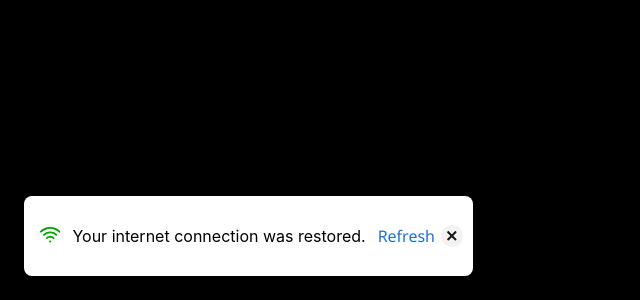
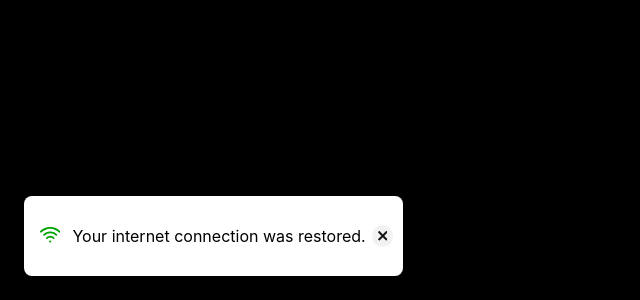
Before and after one commit to AmrAhmedA/react-nsn, a React (Create React App) app: page / in a window 1280 px wide. Shown: the part 500-800 px from the top of the page, without its empty margins (0-640 px from the left). Built offline with nearby package versions, Linux system fonts and the light colour scheme.

Commit message:
feat: hide refresh when online

```diff
--- a/src/App.css
+++ b/src/App.css
@@ -15,7 +15,7 @@
   flex-direction: column;
 }
 
-.statusModalAnchorOriginBottomLeft {
+.statusNotifierAnchorOriginBottomLeft {
   align-items: center;
   background-color: var(--notifier-background-color);
   border-radius: 8px;
@@ -45,10 +45,10 @@
 .mainColor {
   fill: var(--main-icon-color);
 }
-.statusModalAnchorOriginBottomLeft div {
+.statusNotifierAnchorOriginBottomLeft div {
   padding: 6px;
 }
-.statusModalAnchorOriginBottomLeft div:nth-child(1) {
+.statusNotifierAnchorOriginBottomLeft div:nth-child(1) {
   box-sizing: border-box;
   color: var(--darkmode-color);
   pointer-events: all;
@@ -56,10 +56,10 @@
   -webkit-font-smoothing: antialiased;
 }
 
-.statusModalAnchorOriginBottomLeft div:nth-child(3) > span {
+.statusNotifierAnchorOriginBottomLeft div:nth-child(3) > span {
   cursor: pointer;
 }
-.statusModalAnchorOriginBottomLeft div:nth-child(3) {
+.statusNotifierAnchorOriginBottomLeft div:nth-child(3) {
   color: var(--link-color);
   direction: ltr;
   display: block;
@@ -78,7 +78,7 @@
   -ms-touch-action: manipulation;
 }
 
-.statusModalAnchorOriginBottomLeft div:nth-child(4) {
+.statusNotifierAnchorOriginBottomLeft div:last-child {
   display: flex;
   justify-content: center;
   align-items: center;
@@ -88,6 +88,6 @@
   border-radius: 50%;
 }
 
-.statusModalAnchorOriginBottomLeft div:nth-child(4):hover {
+.statusNotifierAnchorOriginBottomLeft div:last-child:hover {
   background-color: var(--secondary-button-background);
 }
--- a/src/OnlineStatusNotifier.tsx
+++ b/src/OnlineStatusNotifier.tsx
@@ -11,12 +11,14 @@ export function OnlineStatusNotifier({ isOnline }: OnlineStatusNotifierType) {
   const handleCloseButtonClick = () => {};
 
   return (
-    <div className="statusModalAnchorOriginBottomLeft">
+    <div className="statusNotifierAnchorOriginBottomLeft">
       <div>{isOnline ? onlineIcon : offlineIcon}</div>
       <div>{getStatusText(isOnline)}</div>
-      <div>
-        <span onClick={handleRefreshButtonClick}>Refresh</span>
-      </div>
+      {!isOnline && (
+        <div>
+          <span onClick={handleRefreshButtonClick}>Refresh</span>
+        </div>
+      )}
       <div onClick={handleCloseButtonClick}>{cancelIcon}</div>
     </div>
   );
```
